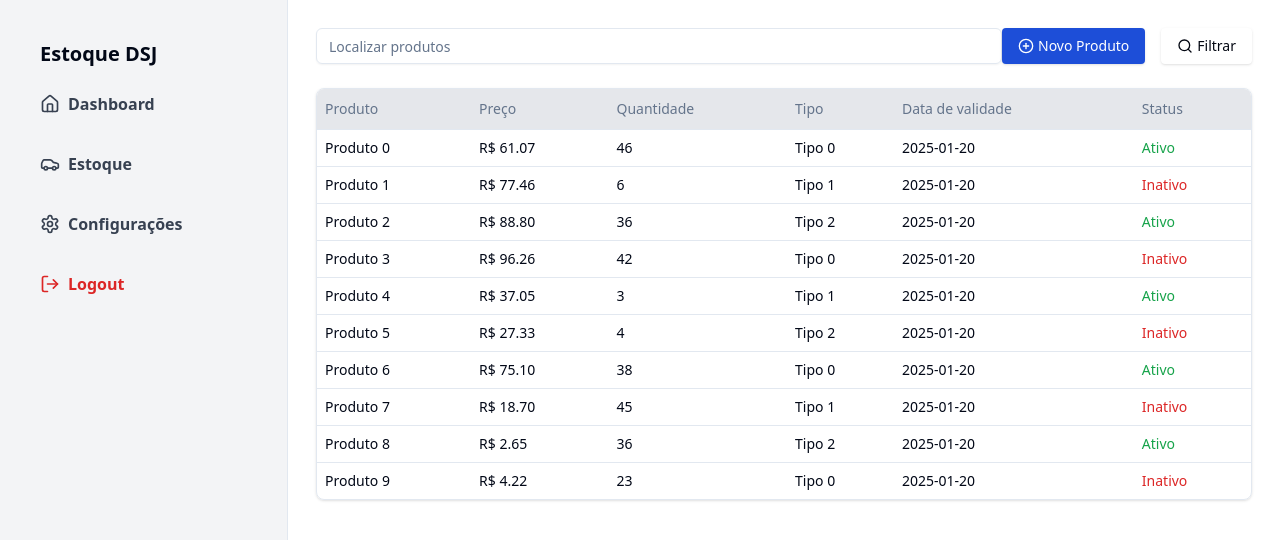
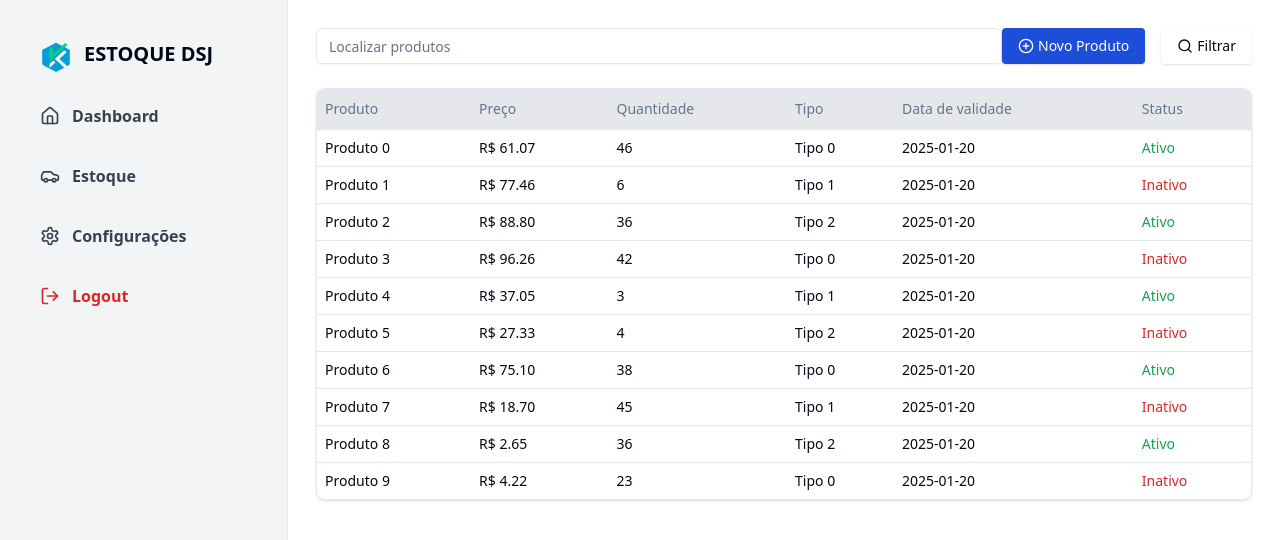
Before and after one commit to willianfurtado/estoque-djs, a React (Vite) app: page / in a window 1280 px wide. Shown: the top 540 px of the page. Built offline with nearby package versions, Linux system fonts and the light colour scheme.

Commit message:
Adição do logo

```diff
--- a/src/App.tsx
+++ b/src/App.tsx
@@ -2,6 +2,8 @@ import { Input } from "./components/ui/input";
 import { Button } from "./components/ui/button";
 import { Table, TableBody, TableHead, TableHeader, TableRow, TableCell } from "./components/ui/table";
 import { Car, HomeIcon, LogOutIcon, PlusCircle, Search, Settings } from "lucide-react";
+
+import Logo from "./assets/Logo.png"
 
 export function App() {
   return (
@@ -16,12 +18,15 @@ export function App() {
           <li className="text-red-600 hover:text-red-800 cursor-pointer">Logout</li>
         </ul> */}
 
-        <h1 className="font-bold text-xl mb-6">Estoque DSJ</h1>
+        <div className="flex gap-3">
+          <img src={Logo} alt="logo" className="w-8 h-8 rounded-full" />
+          <h1 className="font-bold text-xl mb-9">ESTOQUE DSJ</h1>
+        </div>
 
         <nav className="flex flex-col gap-9 text-gray-700 font-bold">
           <a
             href="#"
-            className="flex items-center gap-2 hover:text-blue-600 cursor-pointer"
+            className="flex items-center gap-3 hover:text-blue-600 cursor-pointer"
           >
             <HomeIcon className="w-5 h-5" />
             Dashboard
@@ -29,7 +34,7 @@ export function App() {
 
           <a
             href="#"
-            className="flex items-center gap-2 hover:text-blue-600 cursor-pointer"
+            className="flex items-center gap-3 hover:text-blue-600 cursor-pointer"
           >
             <Car className="w-5 h-5" />
             Estoque
@@ -37,7 +42,7 @@ export function App() {
 
           <a
             href="#"
-            className="flex items-center gap-2 hover:text-blue-600 cursor-pointer"
+            className="flex items-center gap-3 hover:text-blue-600 cursor-pointer"
           >
             <Settings className="w-5 h-5" />
             Configurações
@@ -45,7 +50,7 @@ export function App() {
 
           <a
             href="#"
-            className="flex items-center gap-2 text-red-600 hover:text-red-800 cursor-pointer"
+            className="flex items-center gap-3 text-red-600 hover:text-red-800 cursor-pointer"
           >
             <LogOutIcon className="w-5 h-5" />
             Logout
```
Also changed, not shown: src/assets/Logo.png (added).
